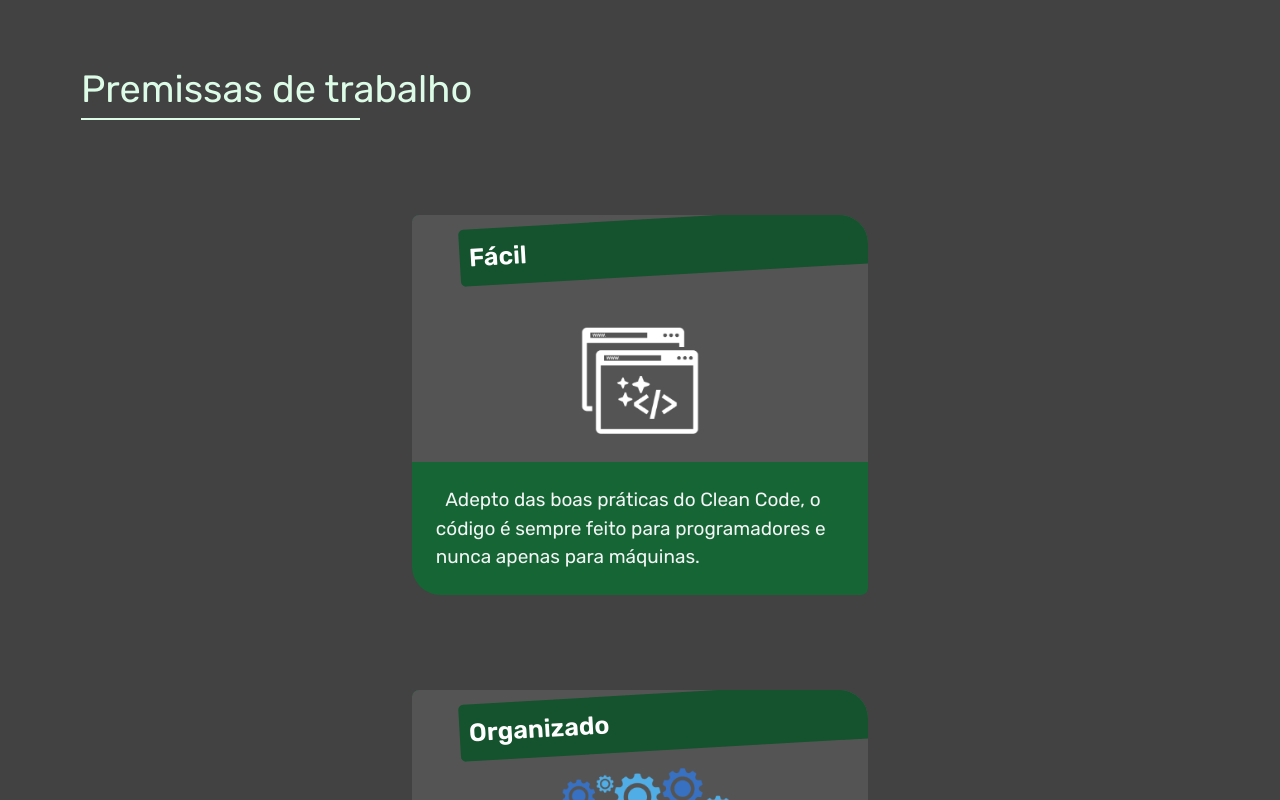
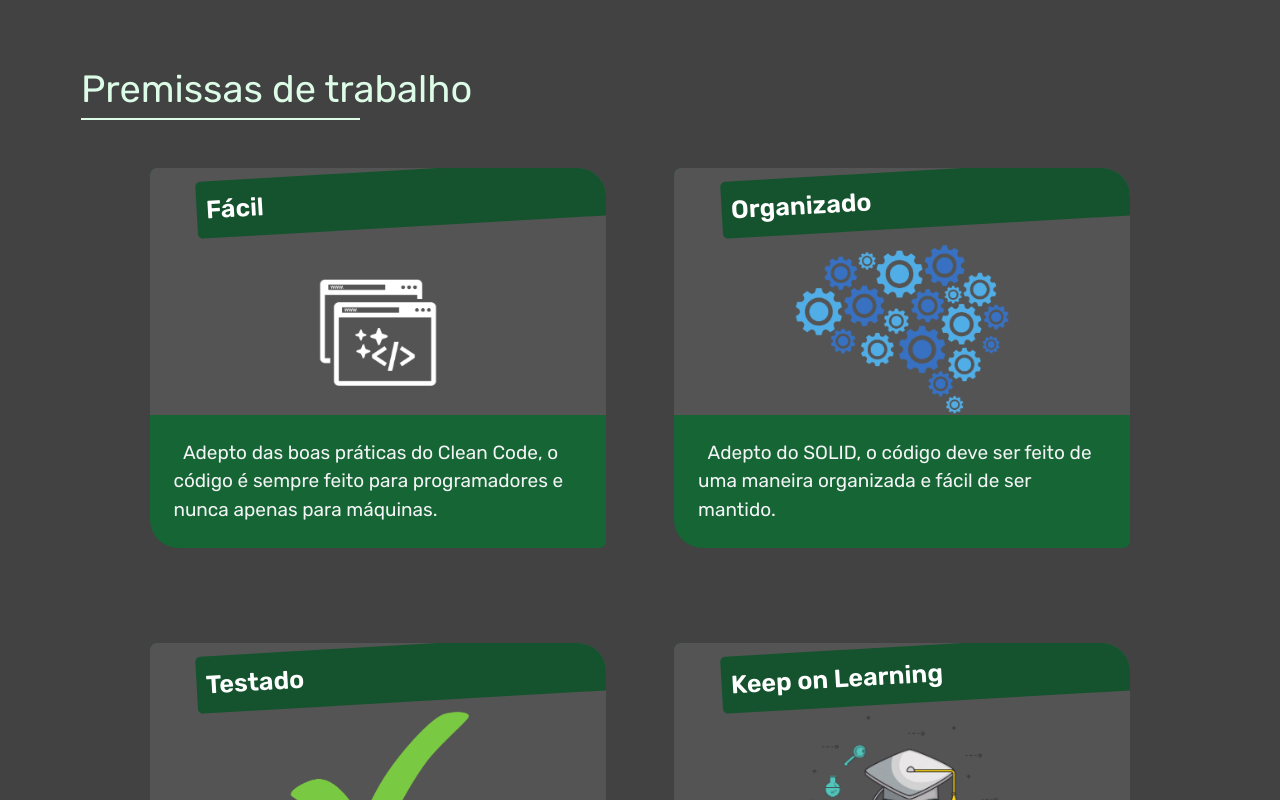
Before and after one commit to KajiyamaVK/Project-Blog, a Next.js app: page / in a window 1280 px wide. Shown: the part 2780-3580 px from the top of the page. Built offline with nearby package versions, Linux system fonts and the light colour scheme.

Commit message:
Changing marghin of the cards to see if they are going to be better viewed on mobiles

```diff
--- a/src/components/Cards/index.tsx
+++ b/src/components/Cards/index.tsx
@@ -5,7 +5,7 @@ export default function Card(props: Props) {
   const imgSrc = `/imgs/Cards/${props.image}.png`;
 
   return (
-    <div className="m-10 flex max-w-sm">
+    <div className="my-10 flex max-w-sm">
       {/* Card */}
       <div className="group relative flex flex-col overflow-hidden rounded-bl-3xl rounded-br-md rounded-tl-md rounded-tr-3xl bg-green-800 transition-all  duration-[0.5s] hover:scale-105 hover:shadow-lg hover:shadow-black focus:scale-105 focus:shadow-lg focus:shadow-black">
         {/* Image */}
--- a/src/pages/Qualities/index.tsx
+++ b/src/pages/Qualities/index.tsx
@@ -6,7 +6,7 @@ export default function Qualities() {
       <h2 className="mt-20 text-green-100 after:block after:h-0.5 after:w-3/4 after:bg-green-100 md:after:w-1/4">
         Premissas de trabalho
       </h2>
-      <div className="mx-auto flex max-w-8xl flex-wrap justify-evenly p-10">
+      <div className="mx-auto  flex max-w-8xl flex-wrap justify-evenly">
         <Card title="Fácil" image="clean">
           Adepto das boas práticas do Clean Code, o código é sempre feito para
           programadores e nunca apenas para máquinas.
```
